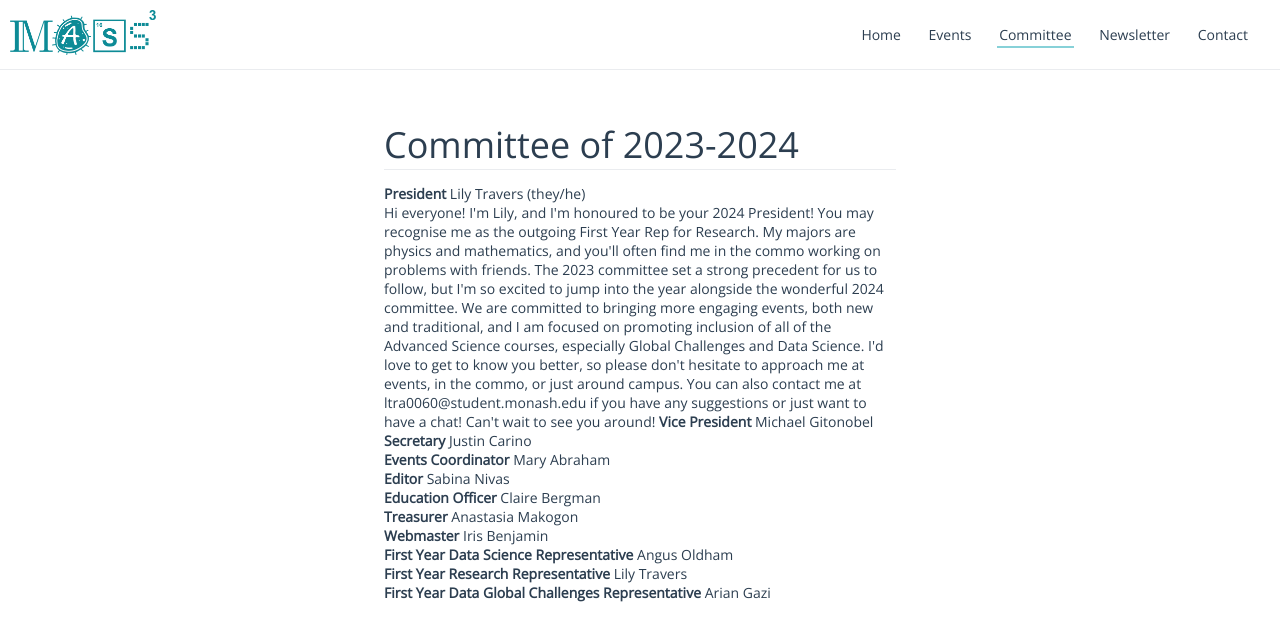
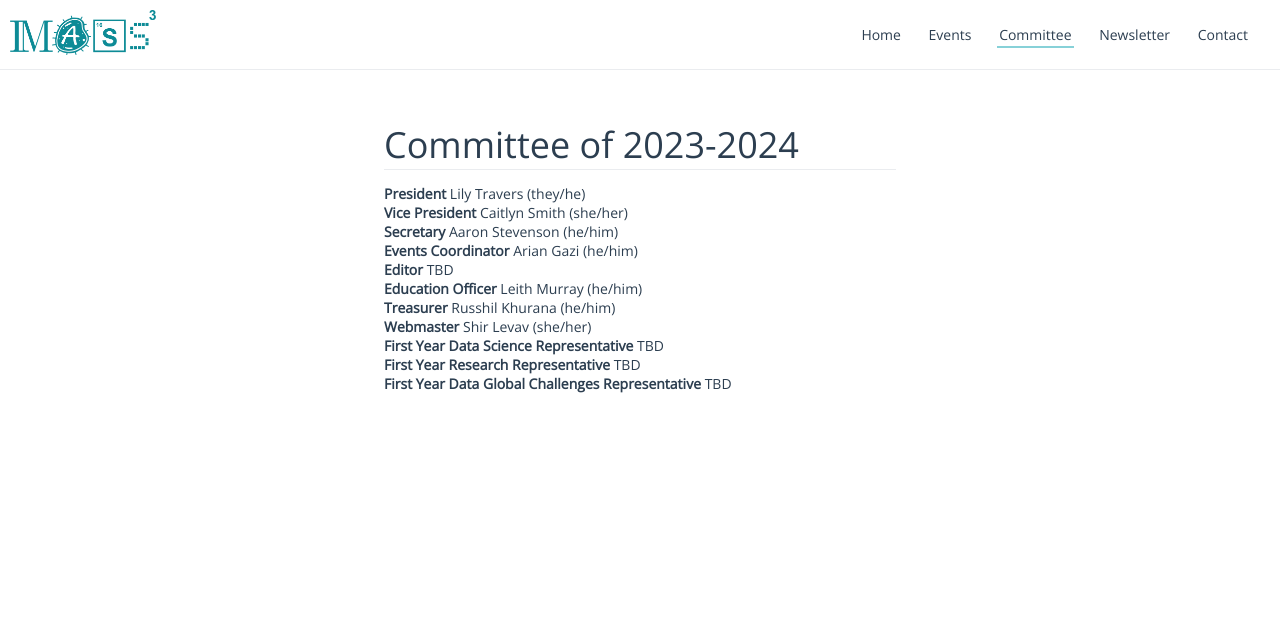
Before and after one commit to masscubed/masscubed.com, a Jekyll site: the page committee/index.html, which Jekyll copies as it is, in a window 1280 px wide. Shown: the top 641 px of the page. Built offline with Jekyll 4.4.1, drawn with Linux system fonts in a browser that asks for light colours.

Commit message:
Committee 2024
Updated committee for 2024

```diff
--- a/committee/index.html
+++ b/committee/index.html
@@ -33,19 +33,16 @@
       </header>
       <p>
       <b>President</b> Lily Travers (they/he)<br>
-      Hi everyone! I'm Lily, and I'm honoured to be your 2024 President! You may recognise me as the outgoing First Year Rep for Research. My majors are physics and mathematics, and you'll often find me in the commo working on problems with friends.
-The 2023 committee set a strong precedent for us to follow, but I'm so excited to jump into the year alongside the wonderful 2024 committee. We are committed to bringing more engaging events, both new and traditional, and I am focused on promoting inclusion of all of the Advanced Science courses, especially Global Challenges and Data Science.
-I'd love to get to know you better, so please don't hesitate to approach me at events, in the commo, or just around campus. You can also contact me at ltra0060@student.monash.edu if you have any suggestions or just want to have a chat! Can't wait to see you around!
-      <b>Vice President</b> Michael Gitonobel<br>
-      <b>Secretary</b> Justin Carino<br>
-      <b>Events Coordinator</b> Mary Abraham<br>
-      <b>Editor</b> Sabina Nivas<br>
-      <b>Education Officer</b> Claire Bergman<br>
-      <b>Treasurer</b> Anastasia Makogon<br>
-      <b>Webmaster</b> Iris Benjamin<br>
-      <b>First Year Data Science Representative</b> Angus Oldham<br>
-      <b>First Year Research Representative</b> Lily Travers<br>
-      <b>First Year Data Global Challenges Representative</b> Arian Gazi<br>
+      <b>Vice President</b> Caitlyn Smith (she/her)<br>
+      <b>Secretary</b> Aaron Stevenson (he/him)<br>
+      <b>Events Coordinator</b> Arian Gazi (he/him)<br>
+      <b>Editor</b> TBD<br>
+      <b>Education Officer</b> Leith Murray (he/him)<br>
+      <b>Treasurer</b> Russhil Khurana (he/him)<br>
+      <b>Webmaster</b> Shir Levav (she/her)<br>
+      <b>First Year Data Science Representative</b> TBD<br>
+      <b>First Year Research Representative</b> TBD<br>
+      <b>First Year Data Global Challenges Representative</b> TBD<br>
 
       <!--Figure template below-->
       <!--
--- a/index.html
+++ b/index.html
@@ -73,9 +73,6 @@
           Career Connect program
           </a>.
       </p>
-      <p>
-        <em>This website is still undergoing some works.</em>
-      </p>
     </main>
   </body>
 </html>
```
